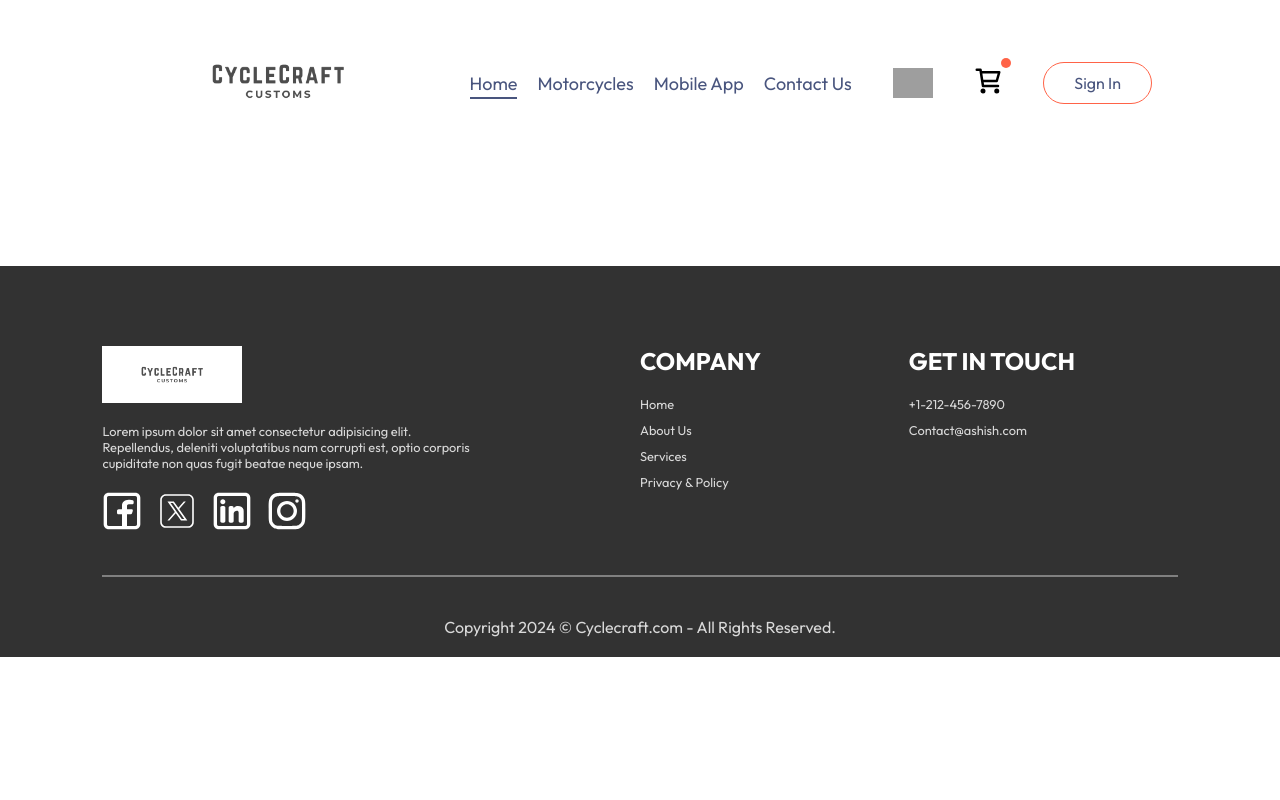
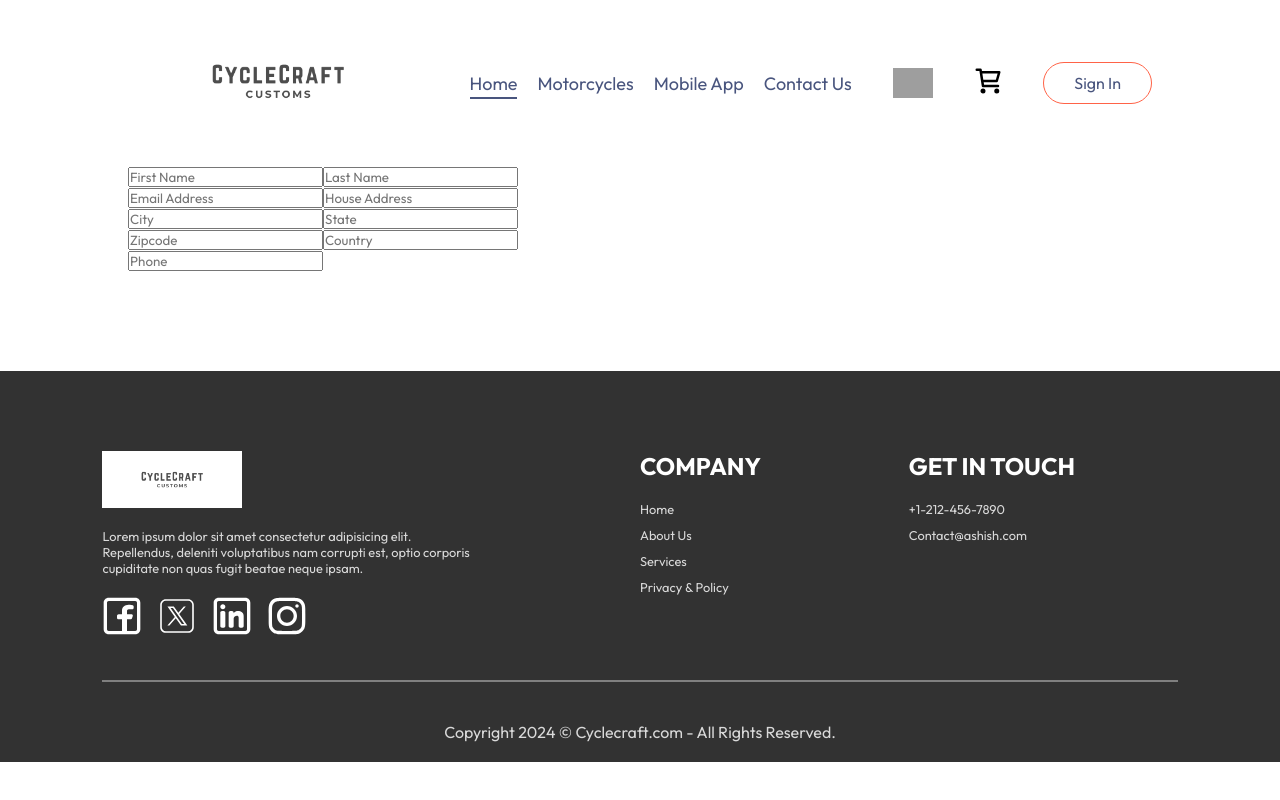
Before and after one commit to Ashish-k-Gupta/CycleCraft, a React (Vite) app: page /placeOrder in a window 1280 px wide. Built offline with nearby package versions, Linux system fonts and the light colour scheme; grey boxes are pictures that could not be loaded.

Commit message:
added checkout page, added dot feature ie. if there is any item added to cart only then the red dot on cart logo is visible

```diff
--- a/src/components/Navbar/Navbar.jsx
+++ b/src/components/Navbar/Navbar.jsx
@@ -1,13 +1,16 @@
-import React, { useState } from 'react'
+import React, { useContext, useState } from 'react'
 import assets from '../../assets/assets.js';
 import '../Navbar/Navbar.css'
 import { Link } from 'react-router-dom';
+import { StoreContext } from '../../context/StoreContext.jsx';
 // import 'F:/code/projectInterview/100xDevsHarkirat/ReactProject/Food-Delivery/src/components/Navbar/Navbar.css'
 
 
 const navbar = ({setShowLogin}) => {
 
   const [menu, setMenu] = useState("home");
+
+  const {getTotalCartAmount} = useContext(StoreContext);
 
 const handleMenuClick = (menuItem) =>{
   setMenu(menuItem)
@@ -36,7 +39,7 @@ const handleMenuClick = (menuItem) =>{
         <img src={assets.searchIcon} alt="" />
         <div className="navbar-serach-icon">
          <Link to={"/cart"}> <img src= {assets.cartIcon} alt="" /></Link>
-          <div className="dot"></div>
+          <div className={getTotalCartAmount() === 0? "": "dot"}></div>
         </div>
         <button onClick={()=> setShowLogin(true)}>Sign In</button>
       </div>
--- a/src/context/StoreContext.jsx
+++ b/src/context/StoreContext.jsx
@@ -1,5 +1,5 @@
 import { createContext, useEffect, useState } from "react";
-import {bike_list} from '../assets/assets'
+import { bike_list } from '../assets/assets'
 
 
 export const StoreContext = createContext(null)
@@ -8,23 +8,46 @@ const StoreContextProvider = (props) => {
     const [cartItems, setCartItems] = useState({});
 
     const addToCart = (itemId) => {
-        if(!cartItems[itemId]){
-            setCartItems((prev) => ({...prev, [itemId]:1}))
+        if (!cartItems[itemId]) {
+            setCartItems((prev) => ({ ...prev, [itemId]: 1 }))
         }
-        else{
-            setCartItems((prev)=> ({...prev, [itemId]:prev[itemId] + 1}))
+        else {
+            setCartItems((prev) => ({ ...prev, [itemId]: prev[itemId] + 1 }))
         }
     }
 
 
-    const removeFromCart =(itemId) =>{
-            setCartItems((prev) => ({...prev, [itemId]:prev[itemId]-1}))
+    const removeFromCart = (itemId) => {
+        setCartItems((prev) => ({ ...prev, [itemId]: prev[itemId] - 1 }))
 
     }
 
-    useEffect(() => {
-        console.log(cartItems)
-    }, [cartItems])
+/*
+    const getTotalCartAmount = () => {
+        let totalAmount = 0;
+        for (const item in cartItems) {
+            if (cartItems[item] > 0) {
+                let itemInfo = bike_list.find((product) => product._id === item)
+                totalAmount += itemInfo.price * cartItems[item]
+            }
+
+        }
+        return totalAmount;
+    }
+ */
+
+    const getTotalCartAmount = () => {
+        let totalAmount = 0;
+        for (const item in cartItems) {
+            if (cartItems[item] > 0) {
+                let itemInfo = bike_list.find((product) => product._id === item);
+                if (itemInfo) {
+                    totalAmount += itemInfo.price * cartItems[item];
+                }
+            }
+        }
+        return totalAmount;
+    };
 
 
     const contextValue = {
@@ -32,12 +55,13 @@ const StoreContextProvider = (props) => {
         cartItems,
         setCartItems,
         addToCart,
-        removeFromCart
+        removeFromCart,
+        getTotalCartAmount
     }
     return (
-        <StoreContext.Provider value ={contextValue}>
+        <StoreContext.Provider value={contextValue}>
             {props.children}
-            </StoreContext.Provider>
+        </StoreContext.Provider>
     )
 }
 
--- a/src/pages/cart/cart.jsx
+++ b/src/pages/cart/cart.jsx
@@ -2,11 +2,14 @@ import React, { useContext } from 'react'
 import '../cart/cart.css'
 import { StoreContext } from '../../context/StoreContext'
 import assets from '../../assets/assets';
+import { useNavigate } from 'react-router';
 
 
 const Cart = () => {
 
-const {cartItems, bike_list, removeFromCart} = useContext(StoreContext);
+const {cartItems, bike_list, removeFromCart, getTotalCartAmount} = useContext(StoreContext);
+
+const navigate = useNavigate();
 
   return (
     <div className='cart'>
@@ -49,20 +52,20 @@ const {cartItems, bike_list, removeFromCart} = useContext(StoreContext);
             <div>
               <div className="cartTotalDetails">
                 <p>Sub Total</p>
-                <p>{0}</p>
+                <p>${getTotalCartAmount()}</p>
               </div>
               <hr />
               <div className="cartTotalDetails">
                 <p>Delivery Fee</p>
-                <p>{2}</p>
+                <p>${2}</p>
               </div>
               <hr />
               <div className="cartTotalDetails">
                 <b>Total</b>
-                <b>{0}</b>
+                <b>${getTotalCartAmount() + 2}</b>
               </div>
             </div>
-          <button>PROCEED TO CHECKOUT</button>
+          <button onClick={() => navigate('/placeOrder')}>PROCEED TO CHECKOUT</button>
           </div>
         <div className="cartPromoCode">
           <div>
--- a/src/pages/placeOrder/placeOrder.jsx
+++ b/src/pages/placeOrder/placeOrder.jsx
@@ -1,12 +1,31 @@
 import React from 'react'
 import '../placeOrder/placeOrder.css'
 
-const home = () => {
+
+const PlaceOrder = () => {
   return (
-    <div>
-
-    </div>
+    <form className='palceOrder'>
+      <div className="placeOrderLeft">
+        <p className="title"></p>
+        <div className="multiFields">
+          <input type="text" placeholder='First Name'/>
+          <input type="text" placeholder='Last Name'/>
+        </div>
+        <input type="email" placeholder='Email Address' />
+        <input type="text" placeholder='House Address'/>
+        <div className="multiField">
+          <input type="text" placeholder='City'/>
+          <input type="text" placeholder='State' />
+        </div>
+        <div className="multiField">
+          <input type="text" placeholder='Zipcode' />
+          <input type="text" placeholder='Country' />
+        </div>
+        <input type="text" placeholder='Phone' />
+      </div>
+      <div className="placeOrderRight"></div>
+    </form>
   )
 }
 
-export default home
+export default PlaceOrder
```
